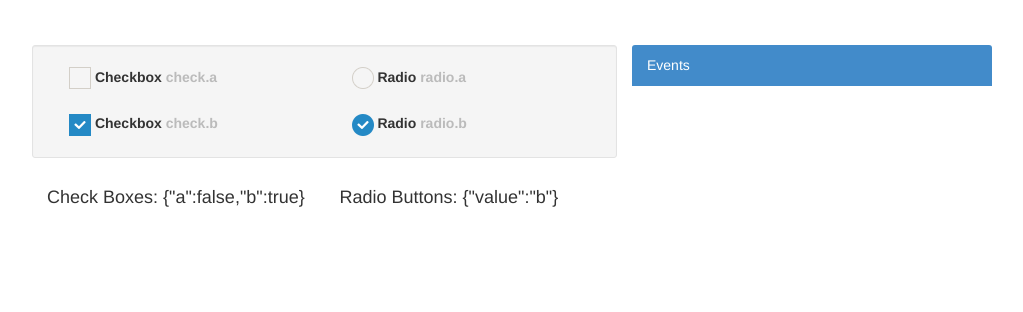
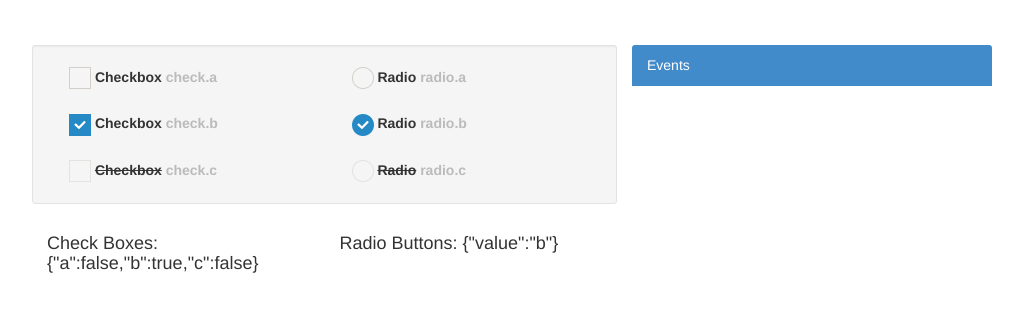
Before and after one commit to trq/icheck, a plain HTML site: page index.html in a window 1280 px wide. Shown: the whole page, without its empty margins (23-1046 px from the left). Drawn offline with Linux system fonts and the light colour scheme.

Commit message:
updated with better binding support.

```diff
--- a/index.html
+++ b/index.html
@@ -28,7 +28,8 @@
             app.controller("HomeController", function($scope){
                 $scope.check = {
                     a: false,
-                    b: true
+                    b: true,
+                    c: false
                 };
 
                 $scope.radio = {
@@ -68,6 +69,12 @@
                             <strong>Checkbox <span class="faded">check.b</span></strong>
                         </label>
                     </div>
+                    <div>
+                        <label>
+                            <input icheck type="checkbox" ng-model="check.c" id="check.c" ng-disabled="true" />
+                            <strong><s>Checkbox</s> <span class="faded">check.c</span></strong>
+                        </label>
+                    </div>
                 </div>
                 <div class="col-md-6">
                     <div>
@@ -80,6 +87,12 @@
                         <label>
                             <input icheck type="radio" ng-model="radio.value" name="radio" value="b" id="radio.b" />
                             <strong>Radio <span class="faded">radio.b</span></strong>
+                        </label>
+                    </div>
+                    <div>
+                        <label>
+                            <input icheck type="radio" ng-model="radio.value" name="radio" value="c" id="radio.c" ng-disabled="true" />
+                            <strong><s>Radio</s> <span class="faded">radio.c</span></strong>
                         </label>
                     </div>
                 </div>
```
